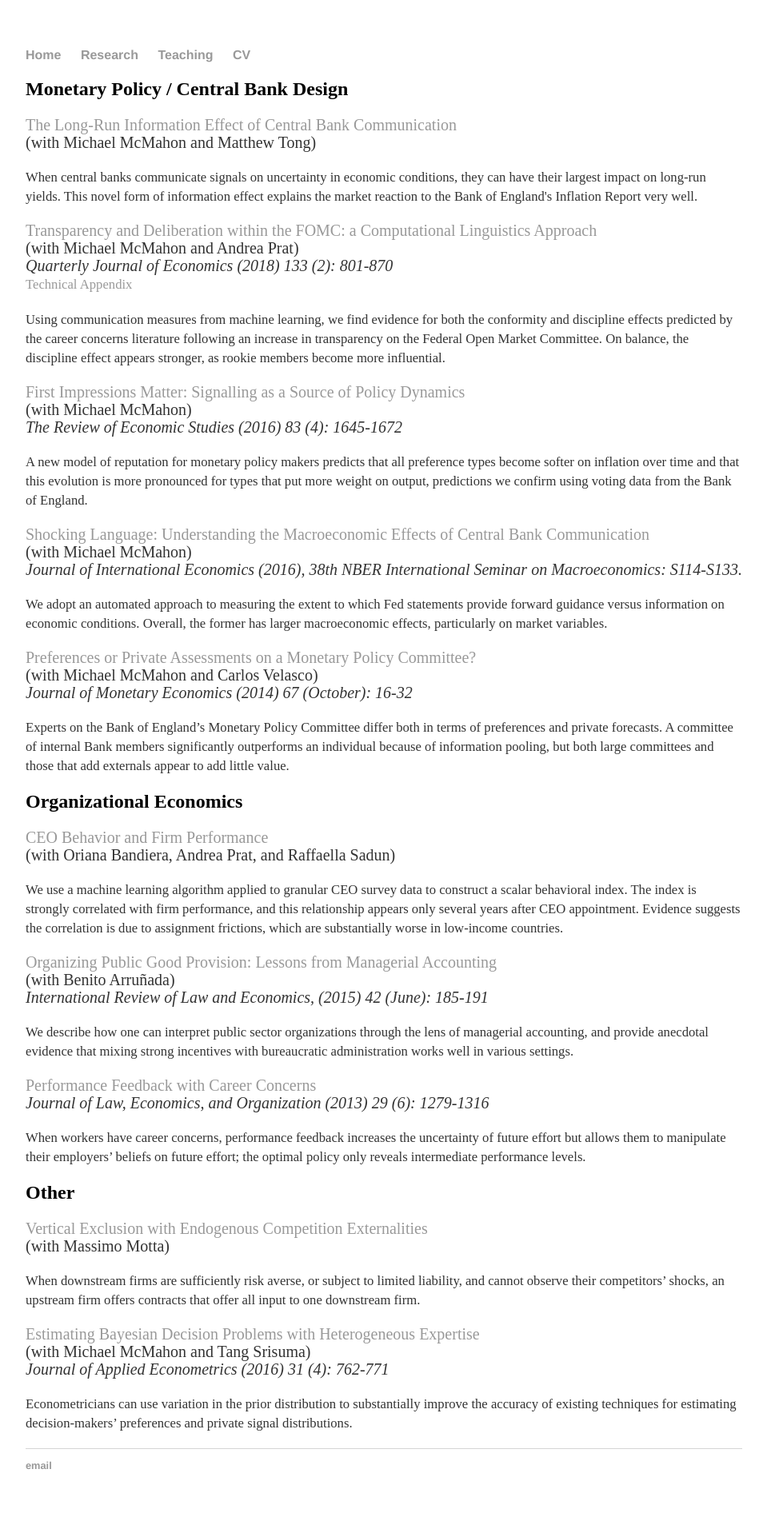
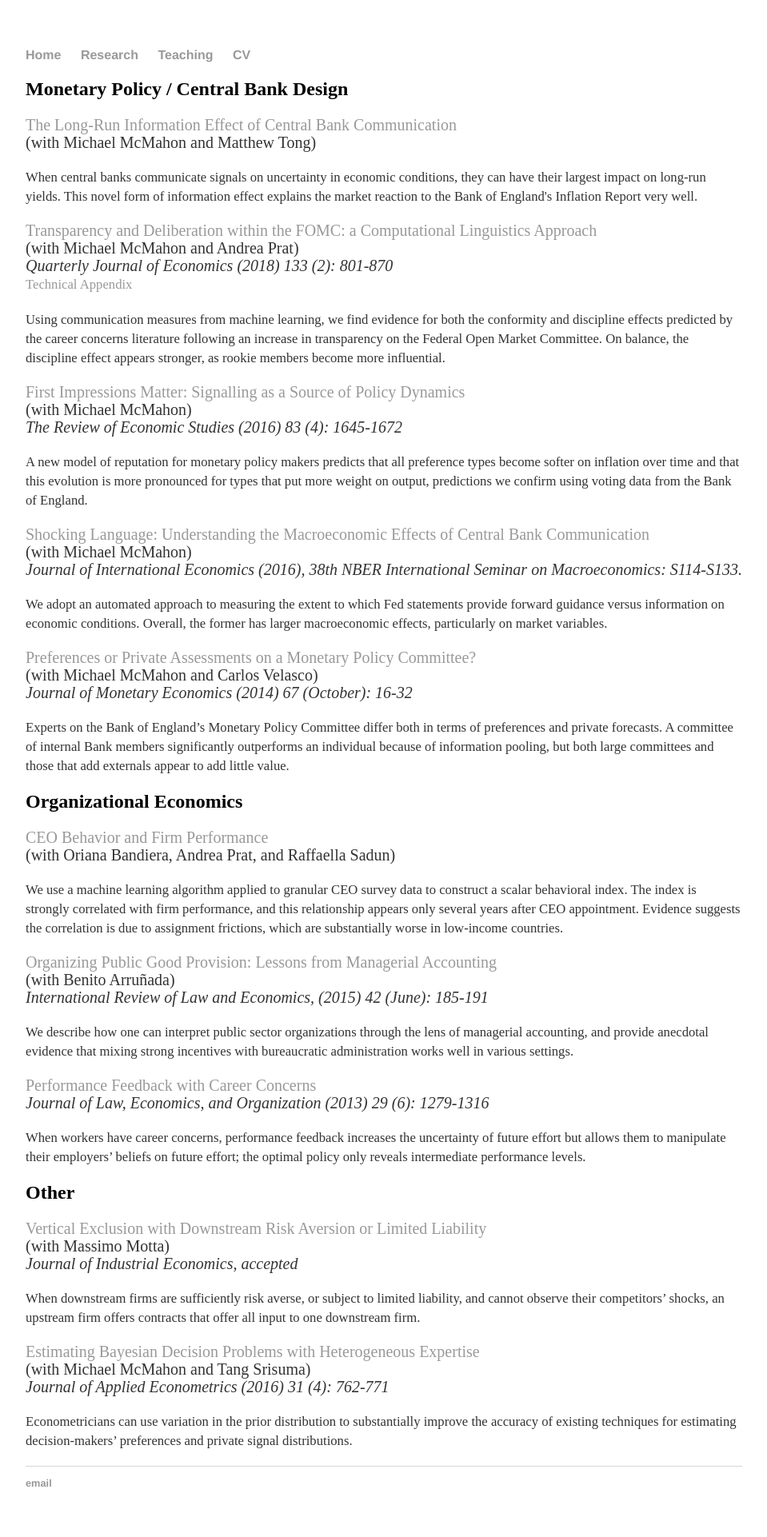
Before and after one commit to sekhansen/sekhansen.github.io, a Jekyll site: the page built from research.html, in a window 1280 px wide. Shown: the whole page at 80% size, without its empty margins (160-1119 px from the left). Built offline with Jekyll 4.4.1, drawn with Linux system fonts in a browser that asks for light colours; before the commit the page ends 1900 px from its top, so only the background shows below that.

Commit message:
Update research.html

```diff
--- a/research.html
+++ b/research.html
@@ -87,8 +87,9 @@ title: Stephen Hansen - Research
 <h2>Other </h2>
 
 <p>
-<a href="./pdf_files/exclusion.pdf"> Vertical Exclusion with Endogenous Competition Externalities</a>
+<a href="./pdf_files/exclusion.pdf"> Vertical Exclusion with Downstream Risk Aversion or Limited Liability </a>
 <br>(with Massimo Motta)
+  <br><i>Journal of Industrial Economics, accepted</i>
 </p>
 
 <p>
```
